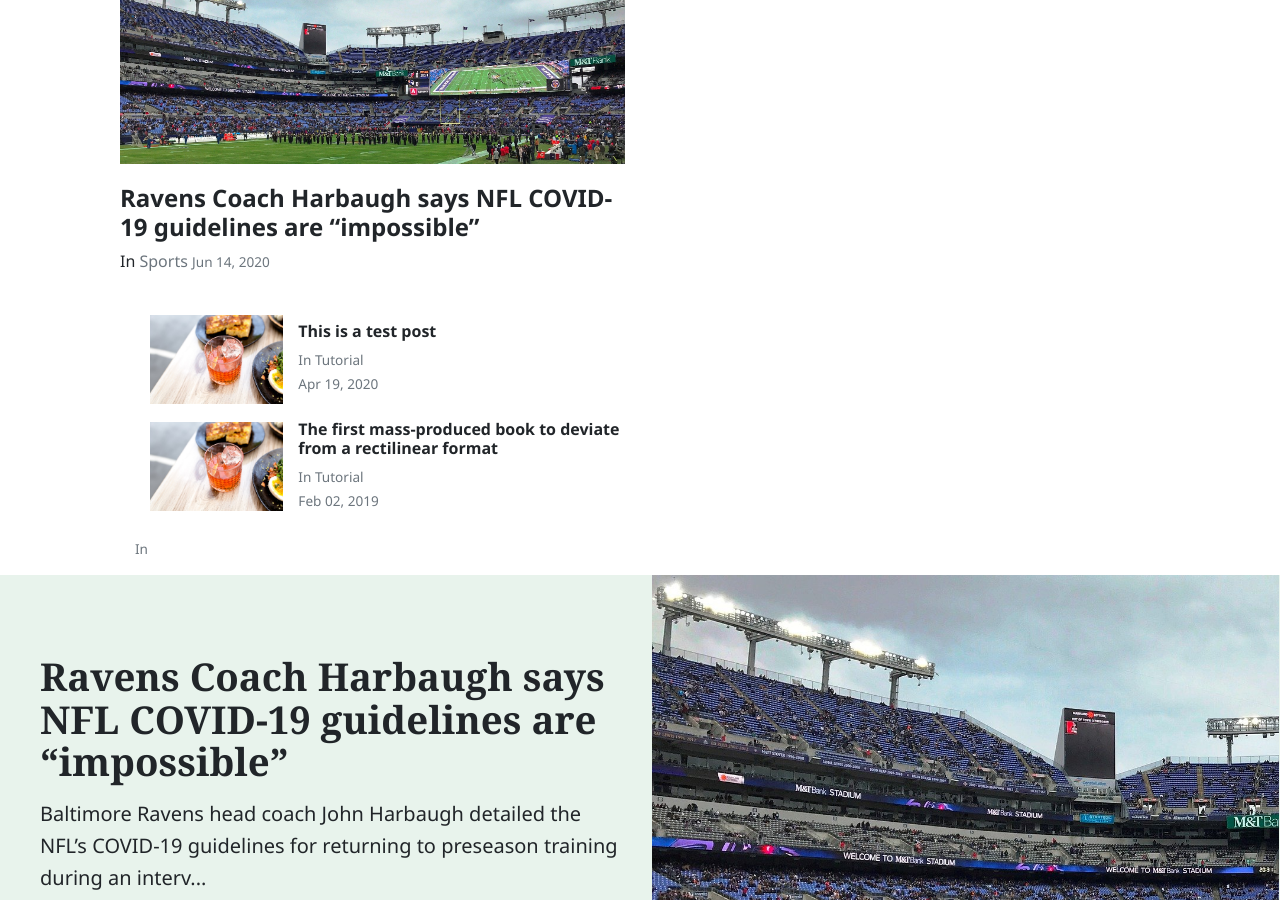
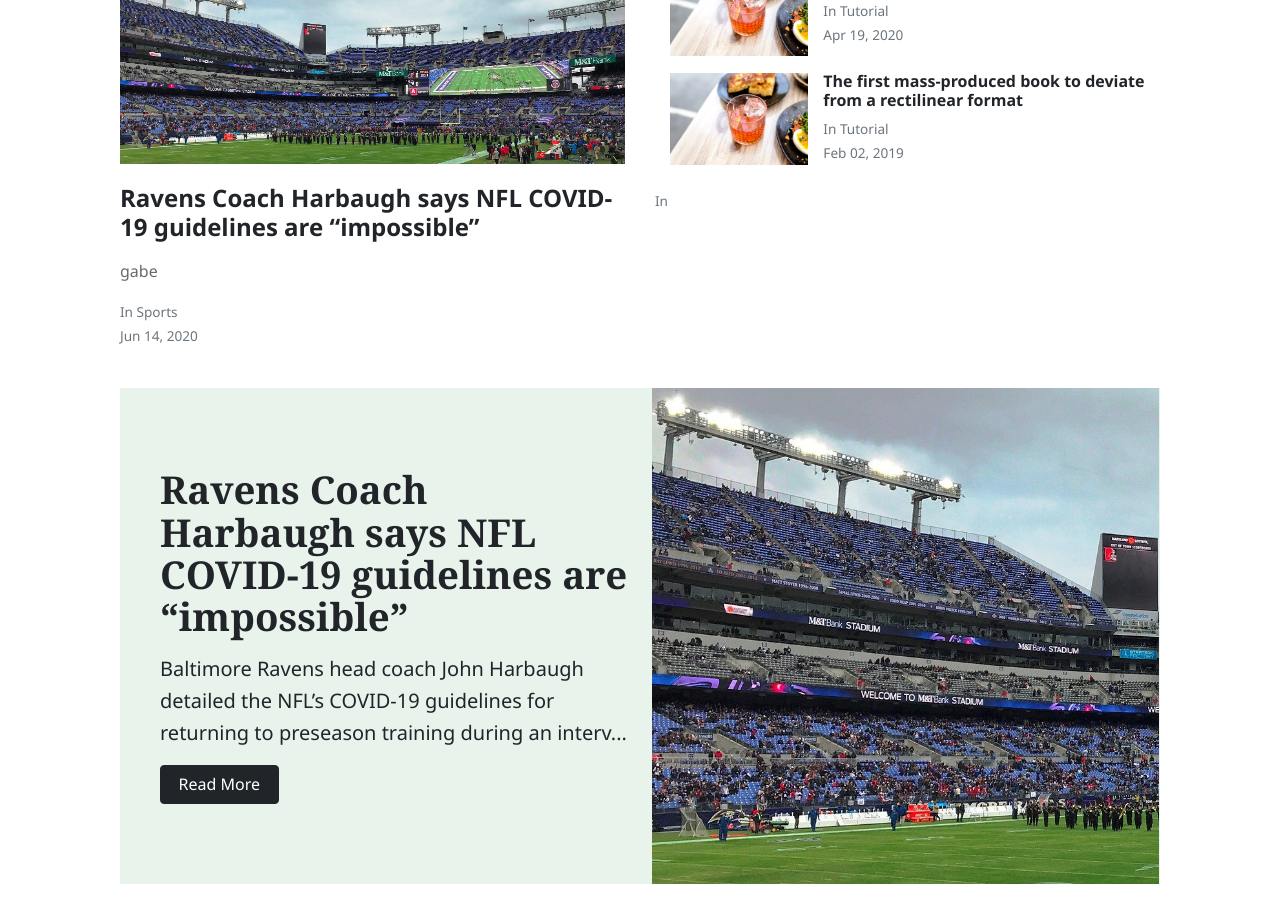
Before and after one commit to connormcdxc/The-LT-Sentinel, a Jekyll site: the page built from index.html, in a window 1280 px wide and 900 px high, scrolled down 531 px. Built offline with Jekyll 4.4.1, drawn with Linux system fonts in a browser that asks for light colours; nearby versions of some CDN libraries; some web fonts are replaced; the list of posts is cut into pages by our own code.

Commit message:
Update index.html

```diff
--- a/index.html
+++ b/index.html
@@ -35,7 +35,7 @@ description: "Get your stories, get your news. Stay informed."
     <!--<p class="excerpt">
         {{ latest_post.excerpt | strip_html | strip_newlines | truncate: 136 }}
     </p>-->
-    <p class="excerpt>
+    <p class="excerpt">
         {{ latest_post.author }}
     </p>
     <div>
```
